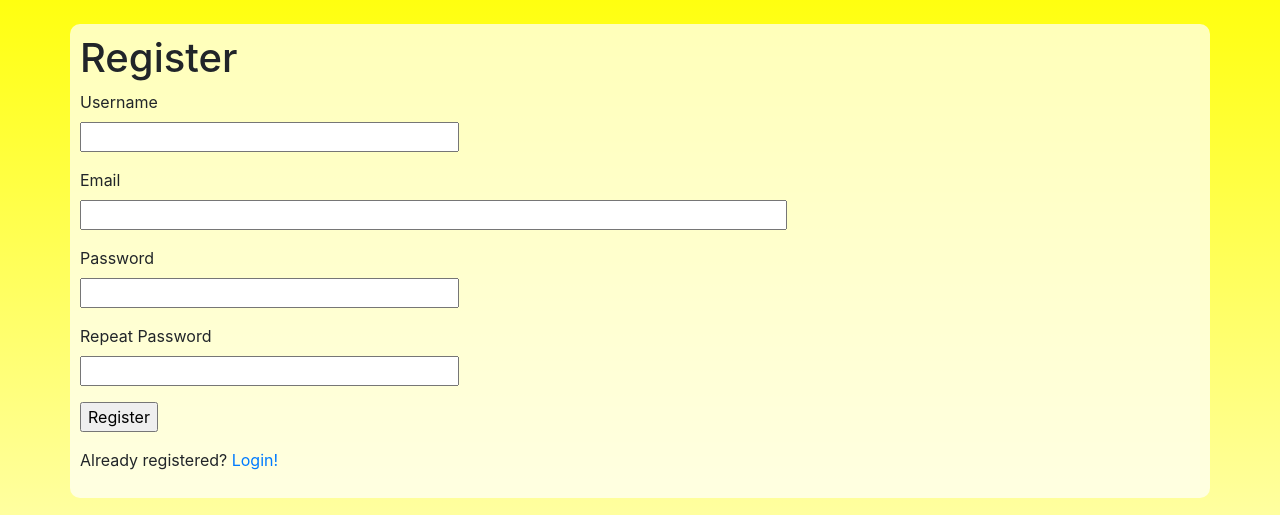
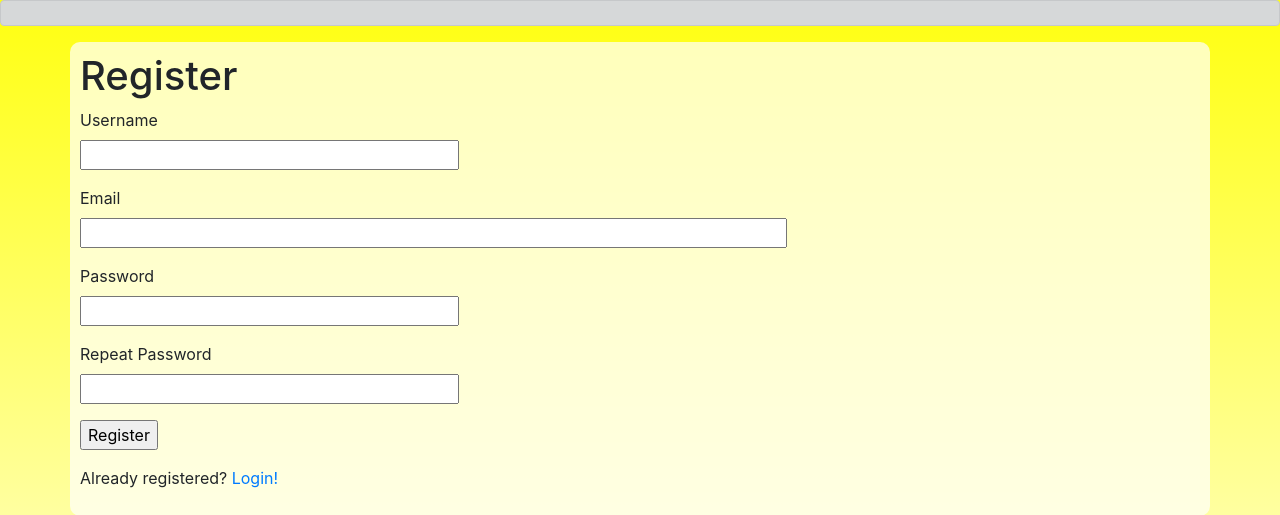
Before and after one commit to Haider8/Nerd-Notes, a Flask app: page /auth/register in a window 1280 px wide. Shown: the part 56-571 px from the top of the page. Run offline with Flask 2, Linux system fonts and the light colour scheme; some libraries are stand-ins or nearby versions.

Commit message:
WIP: stylize alerts

```diff
--- a/app/templates/base.html
+++ b/app/templates/base.html
@@ -38,16 +38,21 @@
             </ul>
         </div>
     </nav>
-    <br>
+        <div class="alert alert-dark">
+            <center>
+                <b>
             {% with messages = get_flashed_messages() %}
             {% if messages %}
-    <ul>
+            <ul type="none">
                 {% for message in messages %}
                 <li>{{ message }}</li>
                 {% endfor %}
             </ul>
             {% endif %}
             {% endwith %}
+            </b>
+        </center>
+        </div>
     <div class="container" style="background-color: rgba(255,255,255,.7); border-radius: 10px; padding: 10px;">{% block content %}{% endblock %}</div>
     <script>
        jQuery(function($) {
```
Lines whose indentation alone changed are shown as unchanged.
